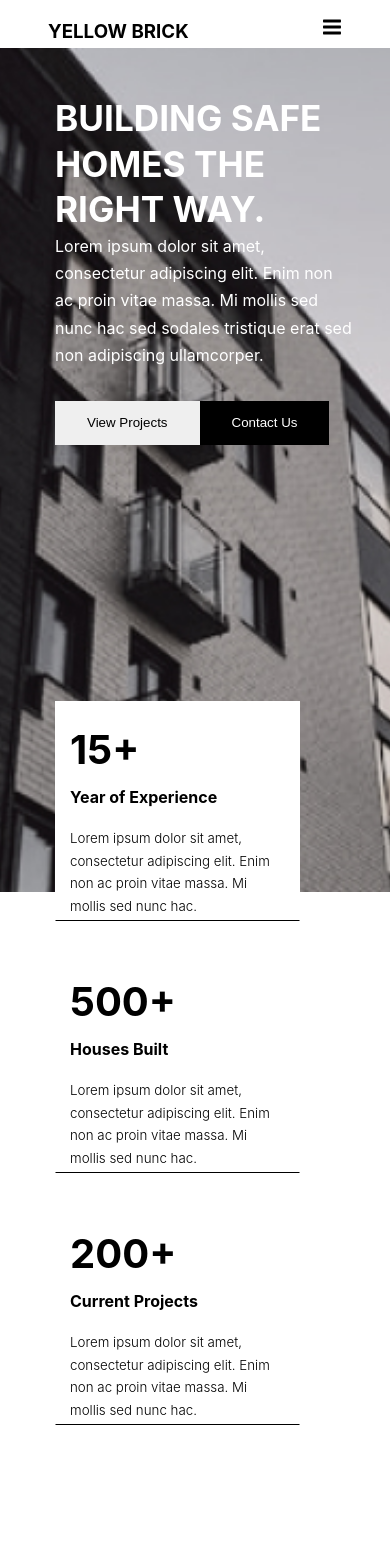
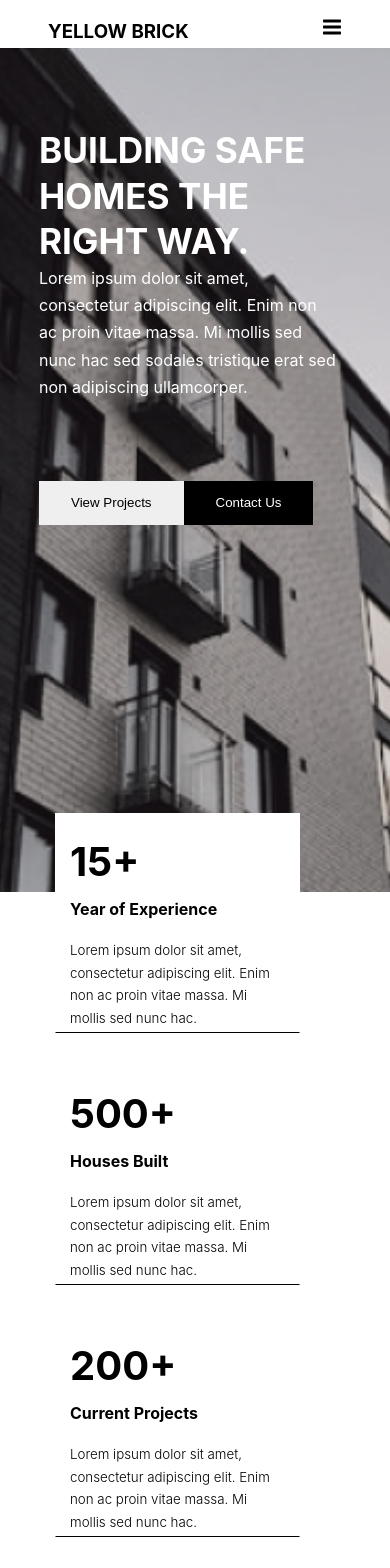
Before and after one commit to olaniyan-spec/construction, a React (Create React App) app: page / in a window 390 px wide. Shown: the top 1568 px of the page. Built offline with nearby package versions, Linux system fonts and the light colour scheme.

Commit message:
new commit

```diff
--- a/src/Components/Navbar.css
+++ b/src/Components/Navbar.css
@@ -48,11 +48,12 @@ nav{
         align-items: flex-start;
         justify-content: flex-start;
         position: fixed;
-        top: 90px;
+        top: 50px;
         color: #ffffff;
         right: 0px;
         width: 200px;
-        height: 100vh;
+        height: 70vh;
+        gap: 1rem;
         background: black;
         box-shadow: 0 40px 60px rgba(0, 0, 0, 0.1);
         padding: 1px 0 0 10px;
--- a/src/Components/Projects.js
+++ b/src/Components/Projects.js
@@ -1,14 +1,15 @@
-import React, { useState } from 'react'
+import React, {  useState } from 'react'
 import { building } from '../data'
 import NewCard from './NewCard'
 
 
 const Projects = () => {
   const [load, setLoad]= useState(4);
-  const slice = building.slice(0, load );
+  const slice = building.slice(0, load);
   const loadMore = ()=>{
     setLoad(load + load);
   }
+
   if(load >= 13){
     setLoad(4)
   }
--- a/src/Pages/Home.css
+++ b/src/Pages/Home.css
@@ -10,7 +10,7 @@
 font-family: 'SF Pro Display';
 color: #ffffff;
 padding-top: 3rem;
-padding-left: 1rem;
+
   }
   .header-content h1{
     text-transform: uppercase;
@@ -27,7 +27,7 @@ background: #000000;
     display: grid;
     grid-template-columns: repeat(3, 1fr);
     gap: 2rem;
-   padding-left: 0rem;
+   margin-left: 0;
   }
   .header-card img:hover{
       transform: scale(1.1);
@@ -151,10 +151,10 @@ border-style: solid;
 border-color: #000000;
 display: grid;
 grid-template-columns:1fr 1fr ;
-gap: 3rem;
+gap: 2rem;
 }
 .newsletter-left{
-  padding: 3rem;
+  padding: 2rem;
 }
 .newsletter-left p{
   color: black;
@@ -180,7 +180,6 @@ gap: 3rem;
 
 @media screen and (max-width:1240px){
   .header-card{
-   padding-left: 1rem;
    margin-top: 4rem;
      }
      .header-content h1{
@@ -195,7 +194,7 @@ gap: 3rem;
     }
     .project-card img{
       width: 381px;
-height: 240px;
+    height: 240px;
     }
     .project-card{
       width: 400px;
@@ -248,6 +247,10 @@ object-fit: cover;
   .header-content h1{
     text-transform: uppercase;
     width: 300px;
+    margin-top: 2rem;
+  }
+  .header-content button{
+    margin-top: 5rem;
   }
   .header-card h2{
     font-size: 2.5rem;
@@ -264,10 +267,10 @@ background: #000000;
   .header-card{
     grid-template-columns:1fr;
    padding-left: 1rem;
-   margin-top: 15rem;
+   margin-top: 17rem;
   }
   .projects{
-    margin-top: 51rem;
+    margin-top: 58rem;
     padding-left: 1rem;
   }
   .project-head{
@@ -369,12 +372,14 @@ background: #ffffff;
   }
   .newsletter-container{
     grid-template-columns: 1fr;
+    margin-left: 1rem;
+
 
 
   gap: 2rem;
   }
   .newsletter-left{
-
+padding-left: 0;
   }
   .newsletter-left p{
     color: black;
@@ -385,12 +390,15 @@ background: #ffffff;
   }
   .newsletter-right{
     color: #ffffff;
-    padding: 3rem;
+    padding: 0;
+    padding-left: 1rem;
     background-color: #000000;
   }
   .newsletter-right input{
     border: none;
     background: transparent;
     color: white;
+    padding-top: 1rem;
+
   }
 }
```
